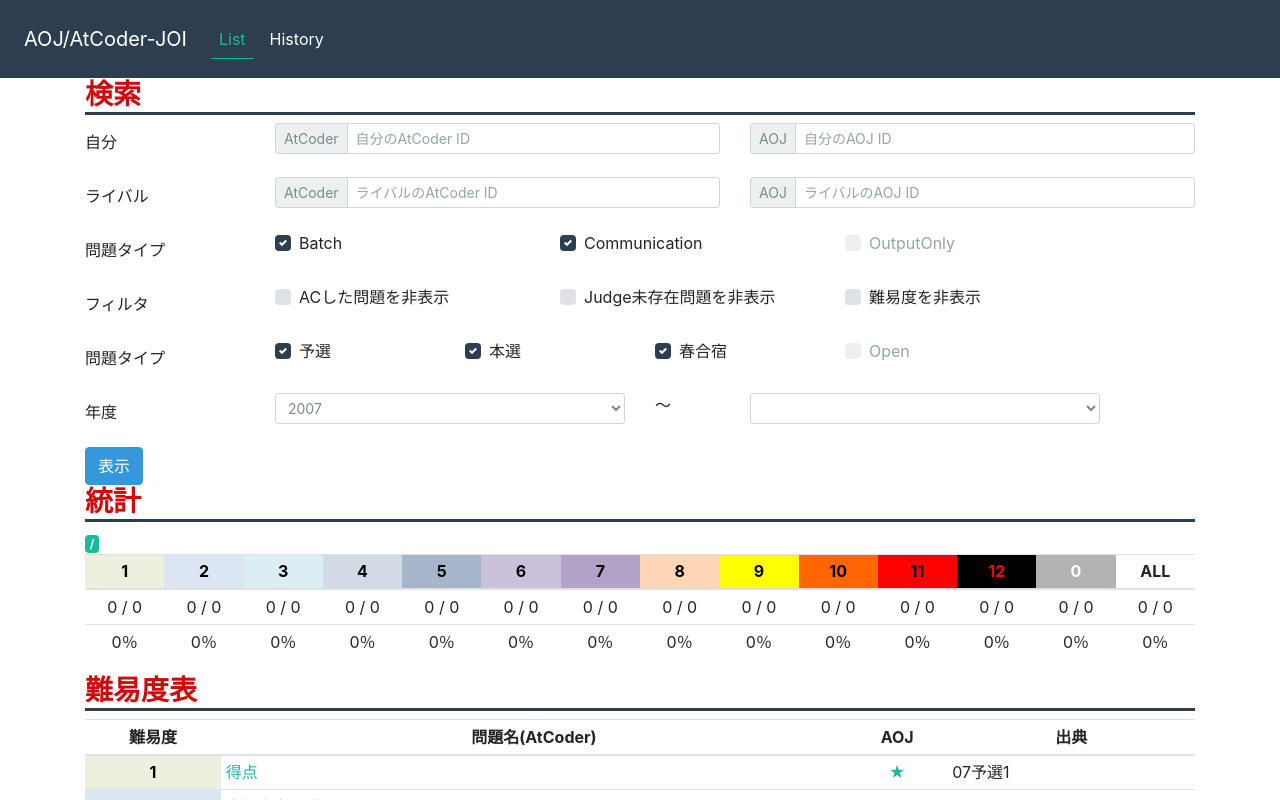
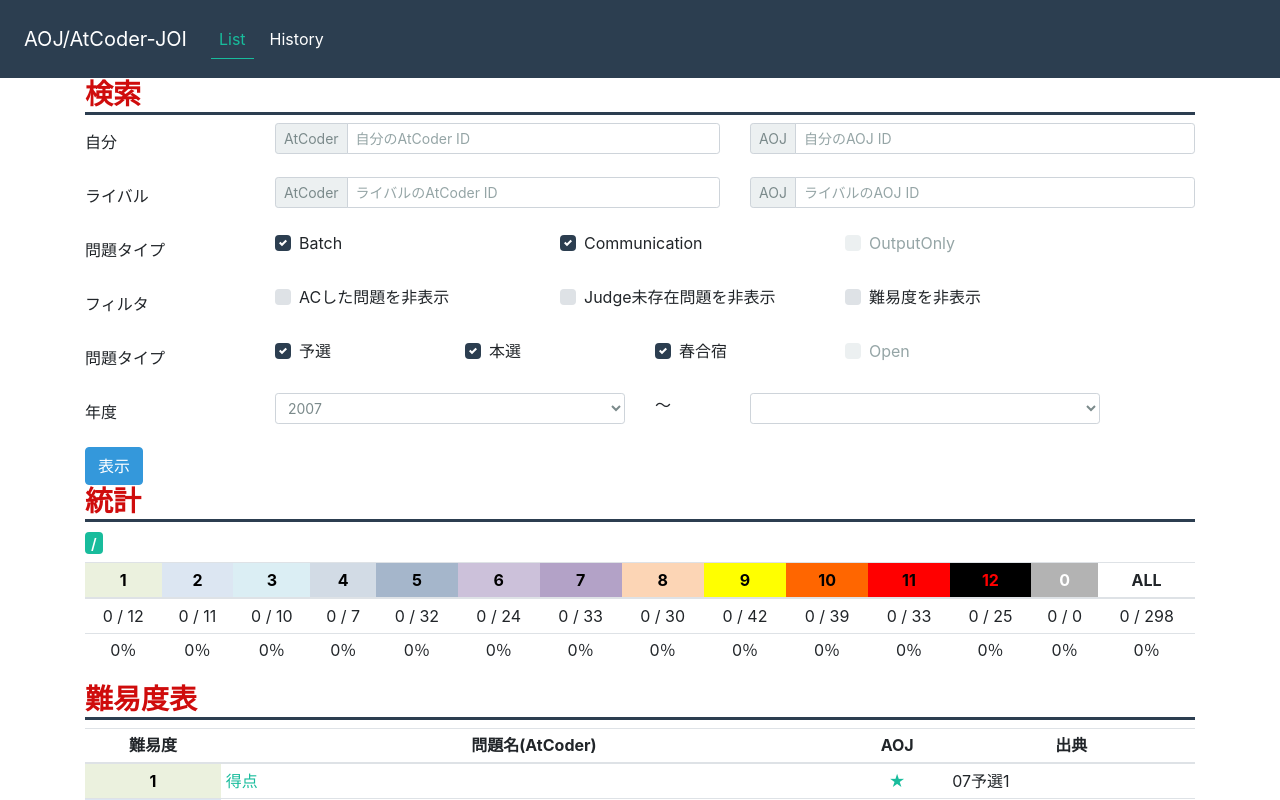
Before and after one commit to Takt29/AOJAtCoder-JOI, a React app: page /#/ in a window 1280 px wide. Shown: the top 800 px of the page. Built offline with nearby package versions, Linux system fonts and the light colour scheme.

Commit message:
統計を表示

```diff
--- a/src/components/home/DifficultyList.jsx
+++ b/src/components/home/DifficultyList.jsx
@@ -33,14 +33,7 @@
   }
 
   render() {
-    const { tasks, solved } = this.props
-
-    const isSolved = {}
-    if (solved) {
-      for (const item of solved) {
-        isSolved[item.id] = true
-      }
-    }
+    const { tasks, isSolved } = this.props
 
     return (
       <Table size='sm'>
--- a/src/components/home/Statistics.jsx
+++ b/src/components/home/Statistics.jsx
@@ -5,20 +5,40 @@
 
 class Statistics extends React.Component {
   render() {
-    const { account = {}, tasks, solved } = this.props
+    const { account = {}, tasks = [], isSolved = {} } = this.props
 
     const levelList = [...[...Array(12).keys()].map(i => i + 1), 0, 'ALL']
 
+    const taskCounter = {}
+    const acCounter = {}
+
+    for (const level of levelList) {
+      taskCounter[level] = 0
+      acCounter[level] = 0
+    }
+
+    for (const task of tasks) {
+      taskCounter[task.level] += 1
+      taskCounter['ALL'] += 1
+
+      if (isSolved[task.id]) {
+        acCounter[task.level] += 1
+        acCounter['ALL'] += 1
+      }
+    }
+
     return (
       <div>
-        <Badge variant="success">
-          {account.atcoder}/{account.aoj}
-        </Badge>
+        <h5>
+          <Badge variant="success" size="lg">
+            {account.atcoder}/{account.aoj}
+          </Badge>
+        </h5>
         <Table responsive className={styles.self} size='sm'>
           <thead>
             <tr>
               {levelList.map(level => (
-                <th className={levelColorStyles[`level${level}`]}>
+                <th key={level} className={levelColorStyles[`level${level}`]}>
                   {level}
                 </th>
               ))}
@@ -27,12 +47,16 @@
           <tbody>
             <tr>
               {levelList.map(level => (
-                <td>0 / 0</td>
+                <td key={level}>
+                  {acCounter[level]} / {taskCounter[level]}
+                </td>
               ))}
             </tr>
             <tr>
               {levelList.map(level => (
-                <td>0％</td>
+                <td key={level}>
+                  {Math.floor(acCounter[level] / taskCounter[level] * 100) || 0}％
+                </td>
               ))}
             </tr>
           </tbody>
--- a/src/view/HomeView.jsx
+++ b/src/view/HomeView.jsx
@@ -7,7 +7,7 @@
 class HomeView extends React.Component {
   constructor(props) {
     super(props)
-    this.state = { tasks: [], solved: [], input: {} }
+    this.state = { tasks: [], solvedList: [], input: {} }
   }
 
   async componentDidMount() {
@@ -20,27 +20,38 @@
 
     this.setState({ input })
 
-    const solved = await getSolvedTaskList(
+    const solvedList = await getSolvedTaskList(
       tasks,
       { atcoder: input.myAccount.atcoder, aoj: input.myAccount.aoj }
     )
 
-    this.setState({ solved: solved.res })
+    this.setState({ solvedList: solvedList.res })
   }
 
   render() {
-    const { tasks, solved, input } = this.state
+    const { tasks, solvedList, input } = this.state
 
     const filteredTasks = applyFilter(tasks, input)
+
+    const isSolved = {}
+    if (solvedList) {
+      for (const item of solvedList) {
+        isSolved[item.id] = true
+      }
+    }
 
     return (
       <div className={styles.self}>
         <h3>検索</h3>
         <SearchForm onSubmit={this.onSubmit.bind(this)} />
         <h3>統計</h3>
-        <Statistics tasks={filteredTasks} solved={solved} />
+        <Statistics
+          account={input.myAccount}
+          tasks={filteredTasks}
+          isSolved={isSolved}
+        />
         <h3>難易度表</h3>
-        <DifficultyList tasks={filteredTasks} solved={solved} />
+        <DifficultyList tasks={filteredTasks} isSolved={isSolved} />
       </div>
     )
   }
```
